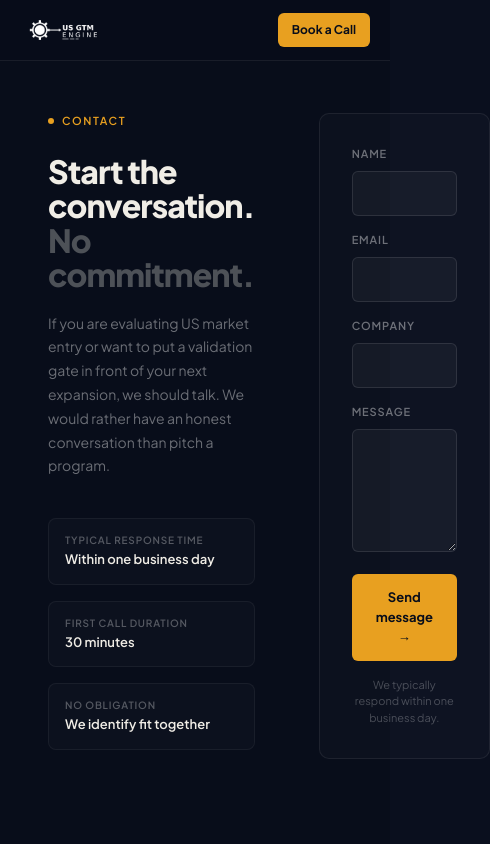
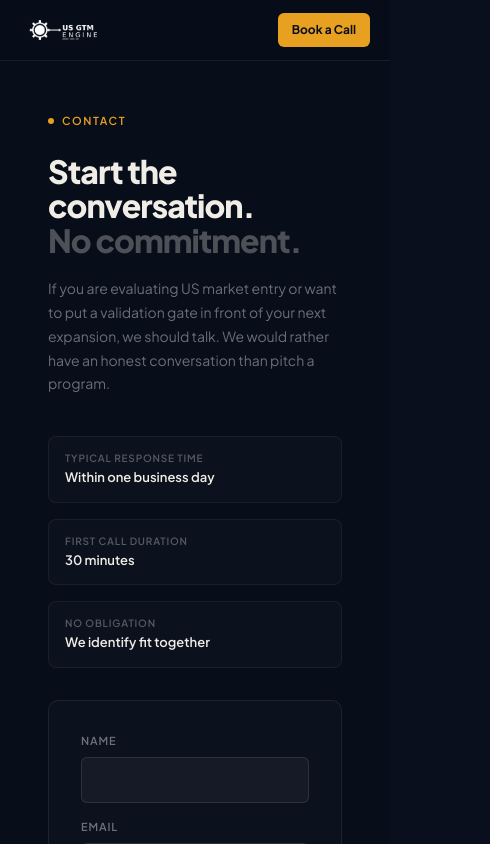
Before and after one commit to meetjohnsong/us-gtm-engine-v2, a Next.js app: page /contact in a window 390 px wide. Shown: the top 844 px of the page, 490 px wide, since content can reach past the window. Built offline with nearby package versions, Linux system fonts and the light colour scheme.

Commit message:
Fix mobile responsiveness for contact page

```diff
--- a/app/contact/page.tsx
+++ b/app/contact/page.tsx
@@ -42,7 +42,7 @@ export default function ContactPage() {
   return (
     <main style={{fontFamily:"'Plus Jakarta Sans', sans-serif",maxWidth:'1100px',margin:'0 auto'}}>
 
-      <section style={{padding:'56px 48px 48px',display:'grid',gridTemplateColumns:'1fr 1fr',gap:'64px',alignItems:'start'}}>
+      <section style={{padding:'56px 48px 48px',display:'grid',gridTemplateColumns:'repeat(auto-fit, minmax(280px, 1fr))',gap:'32px',alignItems:'start'}}>
 
         {/* Left */}
         <div>
```
